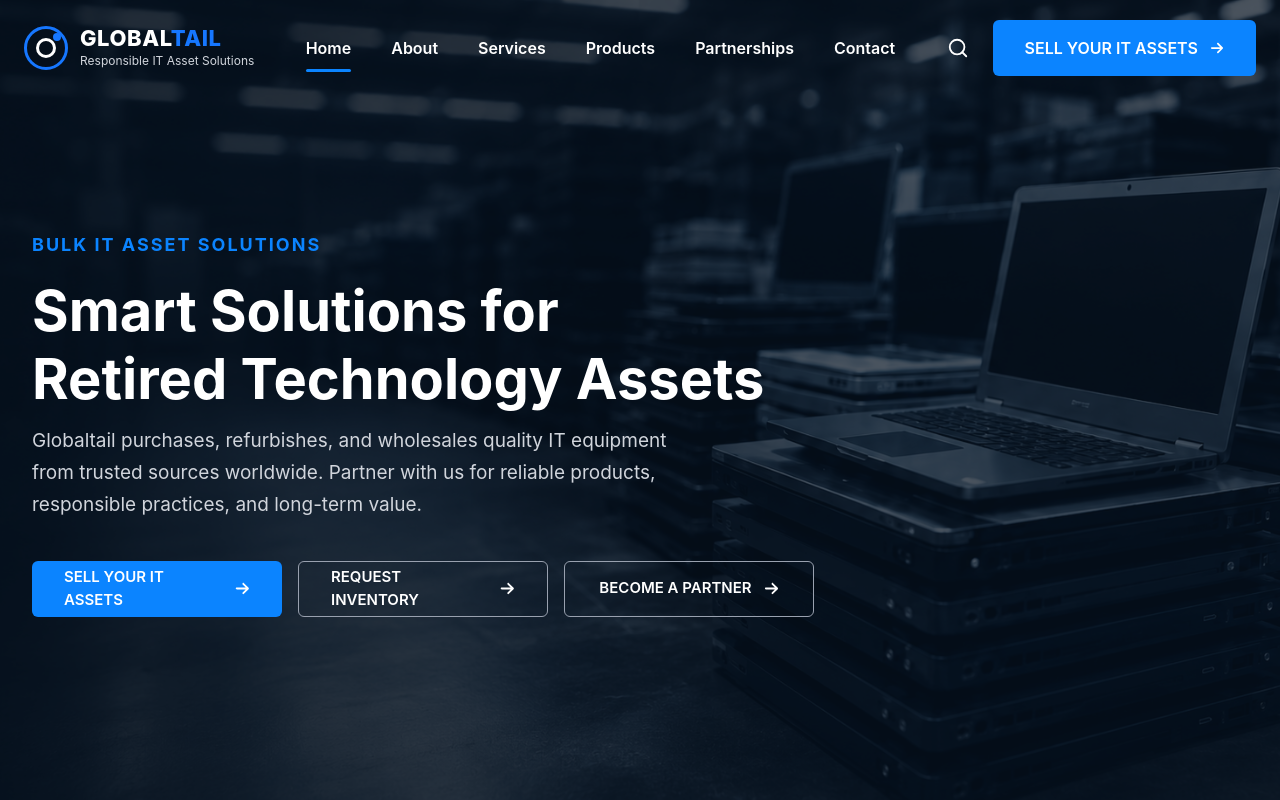
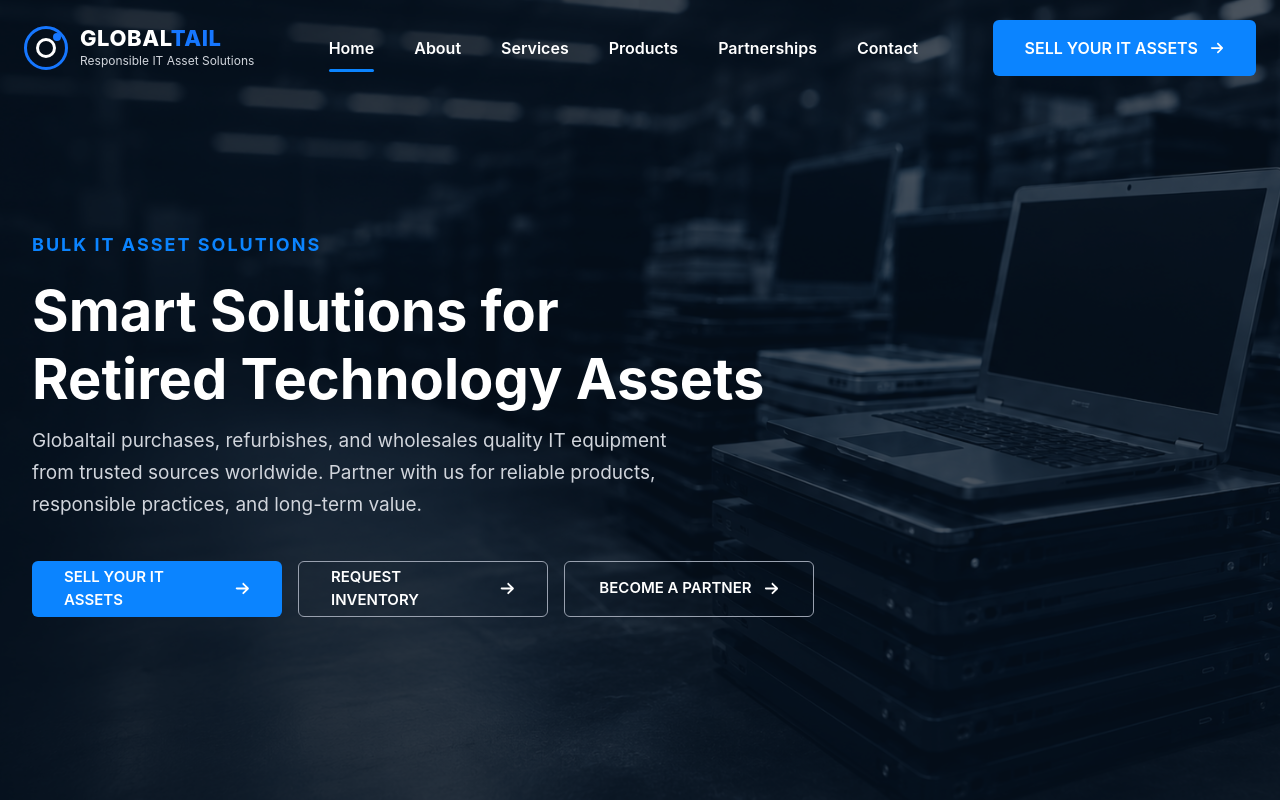
Before and after one commit to RimshaYounas34/Globaltail-IT-Asset-Solutions, a React app: page / in a window 1280 px wide. Shown: the top 800 px of the page. Built offline with nearby package versions, Linux system fonts and the light colour scheme; the HTML template or start-up script is replaced by a standard one.

Commit message:
Removed unused search icon from navbar

```diff
--- a/src/layout/Navbar.jsx
+++ b/src/layout/Navbar.jsx
@@ -1,6 +1,6 @@
 import { useState } from "react";
 import { NavLink, Link } from "react-router-dom";
-import { FiSearch, FiMenu, FiX } from "react-icons/fi";
+import { FiMenu, FiX } from "react-icons/fi";
 import { FaArrowRight } from "react-icons/fa6";
 import Logo from "../common/Logo";
 
@@ -52,12 +52,7 @@ const Navbar = () => {
           </nav>
 
           {/* Desktop Right */}
-          <div className="hidden lg:flex items-center gap-6">
-            <FiSearch
-              size={22}
-              className="text-white cursor-pointer hover:text-[#0B84FF] duration-300"
-            />
-
+          <div className="hidden lg:flex items-center">
   <Link
     to="/sell-assets"
     className="h-[56px] px-8 rounded-md bg-[#0B84FF] text-white font-semibold flex items-center gap-3 hover:bg-blue-700 duration-300"
@@ -66,7 +61,6 @@ const Navbar = () => {
     <FaArrowRight size={14} />
   </Link>
 </div>
-
           {/* Mobile Button */}
 
           <button
```
Lines whose indentation alone changed are shown as unchanged.
